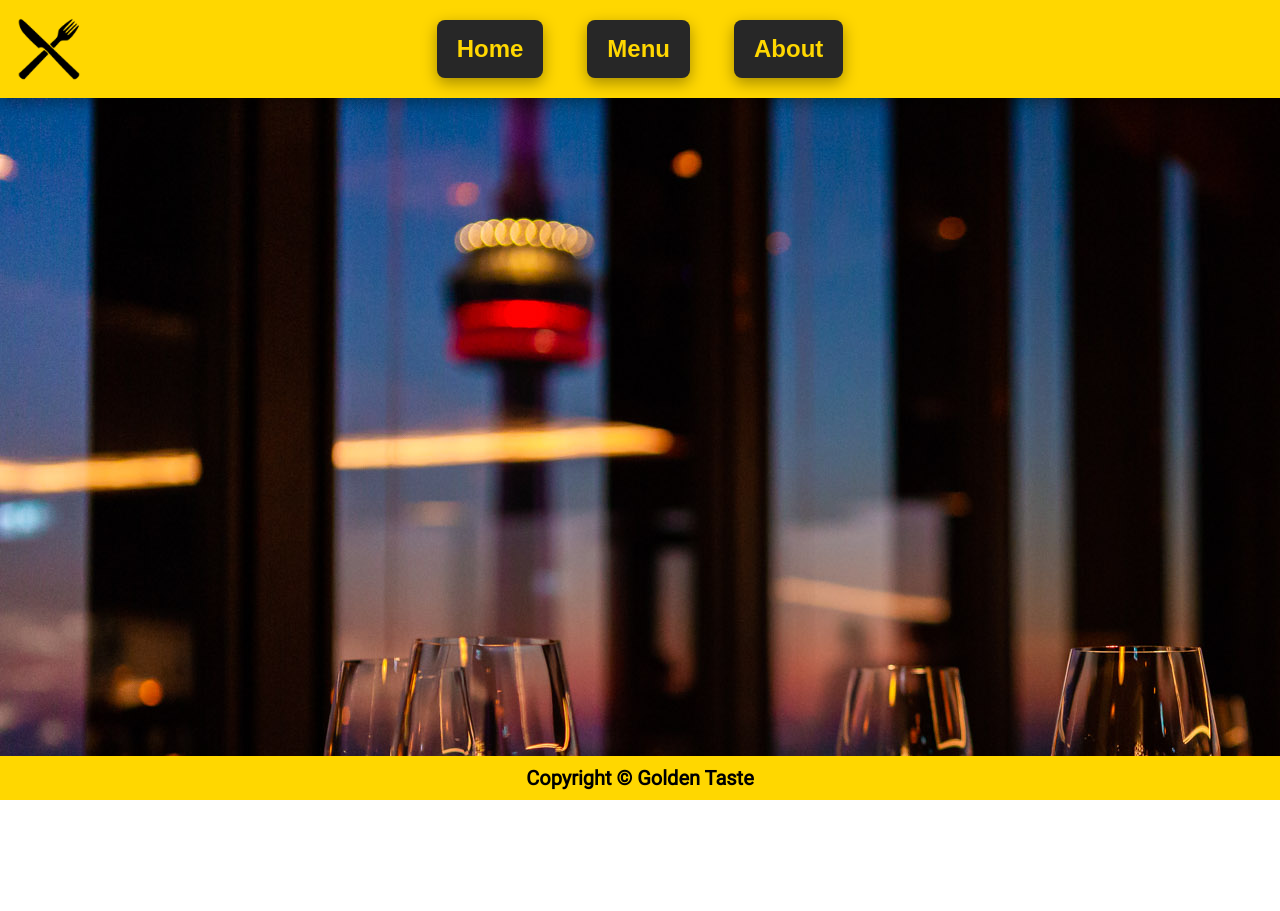
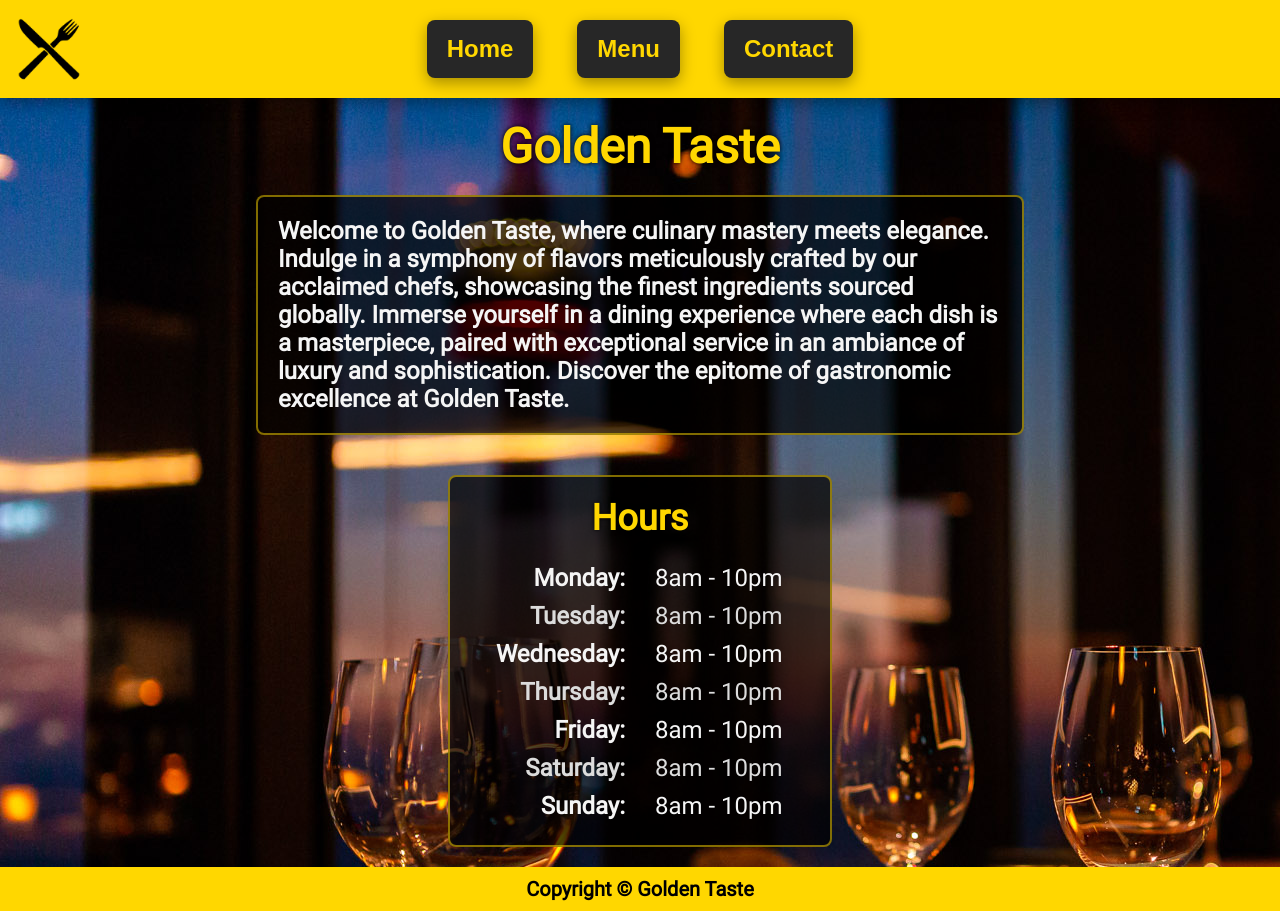
Before and after one commit to Jajecznik/Restaurant-Page-TOP-10, a website built with webpack: page src/index.html in a window 1280 px wide. Before the commit the page ends 800 px from the top, so only its background shows below. Built offline with nearby package versions, Linux system fonts and the light colour scheme.

Commit message:
home tab and tabs switching

```diff
--- a/src/index.html
+++ b/src/index.html
@@ -11,9 +11,9 @@
     <header>
         <div id="logo"></div>
         <nav>
-            <button>Home</button>
-            <button>Menu</button>
-            <button>About</button>
+            <button class="home-btn">Home</button>
+            <button class="menu-btn">Menu</button>
+            <button class="contact-btn">Contact</button>
         </nav>
     </header>
 
--- a/src/index.js
+++ b/src/index.js
@@ -1,8 +1,12 @@
+import homeTab from './modules/home';
+import menuTab from './modules/menu';
+import contactTab from './modules/contact';
+
 import './styles.css';
 import Icon from './images/icon.png';
 
 const header = document.querySelector('header');
-const logo = document.getElementById("logo");
+const logo = document.getElementById('logo');
 
 const imageElement = document.createElement('img');
 imageElement.src = Icon;
@@ -15,3 +19,32 @@ imageElement.onload = function () {
 };
 
 logo.appendChild(imageElement);
+
+const homeBtn = document.querySelector('.home-btn');
+const menuBtn = document.querySelector('.menu-btn');
+const contactBtn = document.querySelector('.contact-btn');
+
+homeBtn.addEventListener('click', () => {
+    clearContent();
+    homeTab();
+});
+
+menuBtn.addEventListener('click', () => {
+    clearContent();
+    menuTab();
+});
+
+contactBtn.addEventListener('click', () => {
+    clearContent();
+    contactTab();
+});
+
+homeTab();
+
+function clearContent() {
+    const content = document.getElementById('content');
+
+    while (content.firstChild) {
+        content.removeChild(content.firstChild);
+    }
+}
--- /dev/null
+++ b/src/modules/contact.js
@@ -0,0 +1,7 @@
+export default function contactTab() {
+    const contentContainer = document.getElementById('content');
+
+    const test = document.createElement('p');
+    test.innerText = "CONTACT";
+    contentContainer.appendChild(test);
+}
--- /dev/null
+++ b/src/modules/home.js
@@ -0,0 +1,53 @@
+export default function homeTab() {
+    const contentContainer = document.getElementById('content');
+
+    // tab header
+    const header = document.createElement('h1');
+    header.innerText = "Golden Taste";
+    contentContainer.appendChild(header);
+
+    // description container
+    const infoContainer = document.createElement('div');
+    infoContainer.classList.add('box', 'info');
+
+    // description text
+    const infoText = document.createElement('p');
+    infoText.innerText = "Welcome to Golden Taste, where culinary mastery meets elegance. Indulge in a symphony of flavors meticulously crafted by our acclaimed chefs, showcasing the finest ingredients sourced globally. Immerse yourself in a dining experience where each dish is a masterpiece, paired with exceptional service in an ambiance of luxury and sophistication. Discover the epitome of gastronomic excellence at Golden Taste.";
+    infoContainer.appendChild(infoText);
+    contentContainer.appendChild(infoContainer);
+
+    // hours container
+    const hoursContainer = document.createElement('div');
+    hoursContainer.classList.add('box', 'hours');
+
+    // hours header
+    const hoursHeader = document.createElement('h2');
+    hoursHeader.innerText = "Hours";
+    hoursContainer.appendChild(hoursHeader);
+
+    // days and hours container
+    const weekDaysContainer = document.createElement('div');
+    weekDaysContainer.classList.add('week-days');
+
+    const daysList = ['Monday:', 'Tuesday:', 'Wednesday:', 'Thursday:', 'Friday:', 'Saturday:', 'Sunday:'];
+    const hoursList = ['8am - 10pm', '8am - 10pm', '8am - 10pm', '8am - 10pm', '8am - 10pm', '8am - 10pm', '8am - 10pm'];
+
+    for (let i = 0; i < 7; i++) {
+        const dayElement = document.createElement('p');
+        const hourElement = document.createElement('p');
+
+        if (i % 2 == 1) {
+            dayElement.classList.add('colored');
+            hourElement.classList.add('colored');
+        }
+
+        dayElement.innerText = daysList[i];
+        hourElement.innerText = hoursList[i];
+
+        weekDaysContainer.appendChild(dayElement);
+        weekDaysContainer.appendChild(hourElement);
+    }
+
+    hoursContainer.appendChild(weekDaysContainer);
+    contentContainer.appendChild(hoursContainer);
+}
--- /dev/null
+++ b/src/modules/menu.js
@@ -0,0 +1,7 @@
+export default function menuTab() {
+    const contentContainer = document.getElementById('content');
+
+    const test = document.createElement('p');
+    test.innerText = "MENU";
+    contentContainer.appendChild(test);
+}
--- a/src/styles.css
+++ b/src/styles.css
@@ -14,6 +14,9 @@
 }
 
 body {
+    display: flex;
+    flex-direction: column;
+    min-height: 100vh;
     font-family: "Roboto";
     background: url('./images/background.jpg');
 }
@@ -61,10 +64,69 @@ nav>button:hover {
     transform: scale(1.1);
 }
 
+#content {
+    display: flex;
+    flex-direction: column;
+    align-items: center;
+    flex: 1;
+}
+
+#content>h1 {
+    text-align: center;
+    margin: 20px 20px 0 20px;
+    font-size: 3rem;
+    font-weight: bold;
+    text-shadow: 0 0 5px #000000;
+    color: gold;
+}
+
+.info {
+    width: 60%;
+    font-weight: bold;
+}
+
+.hours {
+    width: 30%;
+}
+
+.box {
+    margin: 20px;
+    padding: 20px;
+    font-size: 1.5rem;
+    border-radius: 8px;
+    color: whitesmoke;
+    border: 2px solid rgba(255, 215, 0, 0.5);
+    background-color: rgba(0, 0, 0, 0.7);
+}
+
+.box>h2 {
+    margin-bottom: 20px;
+    text-align: center;
+    text-shadow: 0 0 5px #000000;
+    color: gold;
+}
+
+.week-days {
+    display: grid;
+    grid-template-columns: 1fr 1fr;
+}
+
+.week-days>p {
+    margin: 0 15px;
+    padding: 5px 0;
+}
+
+.week-days>p:nth-child(odd) {
+    text-align: right;
+    font-weight: bold;
+}
+
+.colored {
+    color: #dcdcdc;
+}
+
 footer {
-    position: absolute;
-    left: 0;
-    bottom: 0;
+
     width: 100%;
     padding: 10px;
     text-align: center;
```
